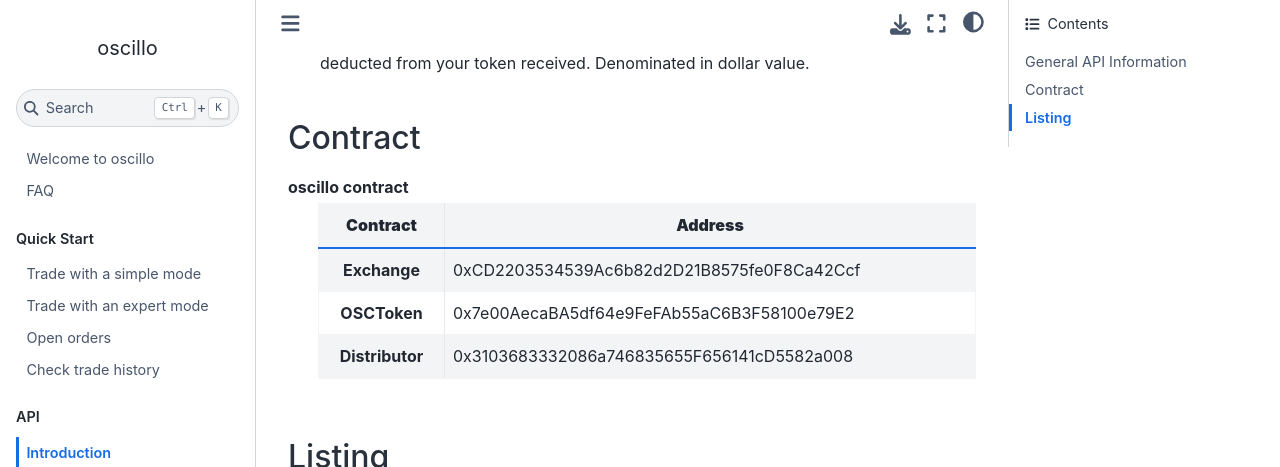
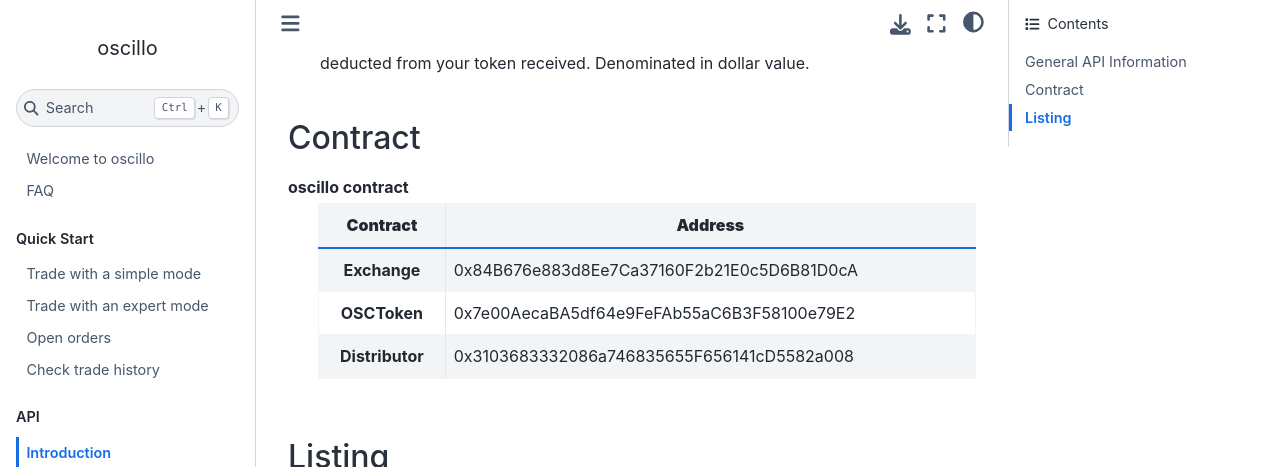
Before and after one commit to oscillo-finance/Docs, a Sphinx documentation site: the page built from docs/source/api/introduction.rst, in a window 1280 px wide and 900 px high, scrolled down 2111 px. Shown: the top 467 px of the window. Built offline with Sphinx 7.4.7 and the Sphinx Book theme 1.1.4, drawn with Linux system fonts in a browser that asks for light colours.

Commit message:
exchange address

```diff
--- a/docs/source/api/introduction.rst
+++ b/docs/source/api/introduction.rst
@@ -108,7 +108,7 @@
   ============================== =================================================
       .. centered:: Contract      .. centered:: Address
   ============================== =================================================
-      .. centered:: Exchange       0xCD2203534539Ac6b82d2D21B8575fe0F8Ca42Ccf
+      .. centered:: Exchange       0x84B676e883d8Ee7Ca37160F2b21E0c5D6B81D0cA
       .. centered:: OSCToken       0x7e00AecaBA5df64e9FeFAb55aC6B3F58100e79E2
       .. centered:: Distributor    0x3103683332086a746835655F656141cD5582a008
   ============================== =================================================
```
